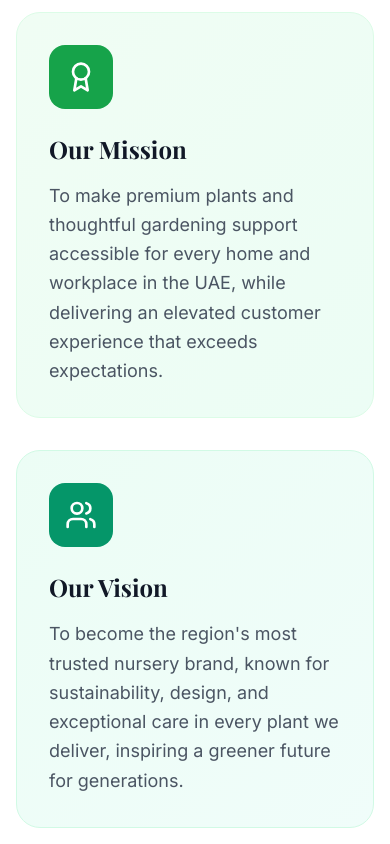
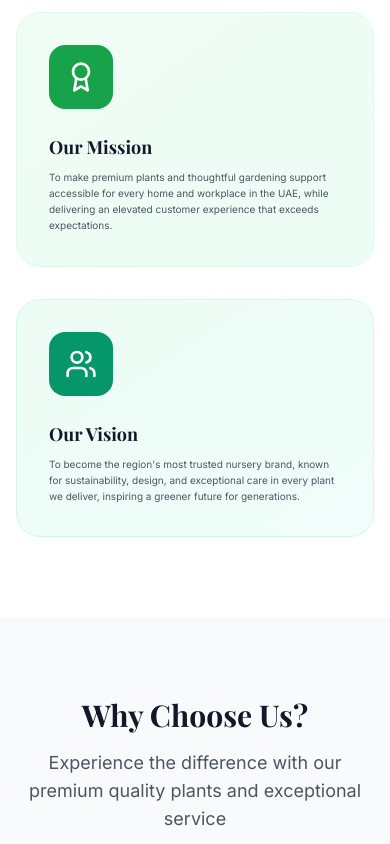
Before and after one commit to mrumarfarooqafridi/evergreenplant, a Next.js app in the folder client/: page /about in a window 390 px wide. Shown: the part 1740-2584 px from the top of the page. Built offline with nearby package versions, Linux system fonts and the light colour scheme.

Commit message:
Small screen refinements: smaller hero section, adjusted about page text sizes (lg headings, xs text on mobile)

```diff
--- a/client/app/about/page.js
+++ b/client/app/about/page.js
@@ -238,10 +238,10 @@ export default function About() {
                 <div className="w-16 h-16 bg-green-600 rounded-2xl flex items-center justify-center mb-6">
                   <Award className="w-8 h-8 text-white" />
                 </div>
-                <h3 className="text-2xl md:text-3xl font-bold text-gray-900 mb-4">
+                <h3 className="text-lg sm:text-2xl md:text-3xl font-bold text-gray-900 mb-2 sm:mb-4">
                   Our Mission
                 </h3>
-                <p className="text-gray-600 text-lg leading-relaxed">
+                <p className="text-gray-600 text-[10px] sm:text-lg leading-relaxed">
                   To make premium plants and thoughtful gardening support
                   accessible for every home and workplace in the UAE, while
                   delivering an elevated customer experience that exceeds
@@ -259,10 +259,10 @@ export default function About() {
                 <div className="w-16 h-16 bg-emerald-600 rounded-2xl flex items-center justify-center mb-6">
                   <Users className="w-8 h-8 text-white" />
                 </div>
-                <h3 className="text-2xl md:text-3xl font-bold text-gray-900 mb-4">
+                <h3 className="text-lg sm:text-2xl md:text-3xl font-bold text-gray-900 mb-2 sm:mb-4">
                   Our Vision
                 </h3>
-                <p className="text-gray-600 text-lg leading-relaxed">
+                <p className="text-gray-600 text-[10px] sm:text-lg leading-relaxed">
                   To become the region's most trusted nursery brand, known for
                   sustainability, design, and exceptional care in every plant we
                   deliver, inspiring a greener future for generations.
@@ -326,10 +326,10 @@ export default function About() {
             viewport={{ once: true }}
             className="max-w-4xl mx-auto text-center"
           >
-            <h2 className="text-3xl md:text-4xl lg:text-5xl font-bold text-white mb-6">
+            <h2 className="text-lg sm:text-3xl md:text-4xl lg:text-5xl font-bold text-white mb-3 sm:mb-6">
               Ready to Transform Your Space?
             </h2>
-            <p className="text-green-100 text-lg md:text-xl mb-8 max-w-2xl mx-auto">
+            <p className="text-green-100 text-[10px] sm:text-lg md:text-xl mb-4 sm:mb-8 max-w-2xl mx-auto">
               Join thousands of satisfied customers who have brought nature into
               their homes with Evergreen Nursery
             </p>
--- a/client/components/Hero.js
+++ b/client/components/Hero.js
@@ -70,7 +70,7 @@ export default function Hero() {
             transition={{ duration: 0.8, delay: 0.3 }}
             className="mb-12"
           >
-            <blockquote className="text-lg md:text-xl italic font-light max-w-2xl mx-auto leading-relaxed">
+            <blockquote className="text-xs sm:text-sm md:text-lg lg:text-xl italic font-light max-w-2xl mx-auto leading-relaxed">
               &ldquo;The clearest way into the Universe is through a forest
               wilderness.&rdquo;
               <br />
@@ -88,16 +88,16 @@ export default function Hero() {
           >
             <Link
               href="/products"
-              className="btn-primary bg-white text-green-600 hover:bg-gray-100 px-8 py-4 text-lg font-semibold shadow-2xl transform hover:scale-105 transition-all duration-300"
+              className="btn-primary bg-white text-green-600 hover:bg-gray-100 px-4 sm:px-6 md:px-8 py-2 sm:py-3 md:py-4 text-xs sm:text-sm md:text-lg font-semibold shadow-2xl transform hover:scale-105 transition-all duration-300"
             >
-              <FaSeedling className="inline mr-2" />
+              <FaSeedling className="inline mr-1 sm:mr-2" />
               Shop Plants
             </Link>
             <Link
               href="/about"
-              className="btn-outline border-2 border-white text-white hover:bg-white hover:text-green-600 px-8 py-4 text-lg font-semibold shadow-xl transform hover:scale-105 transition-all duration-300"
+              className="btn-outline border-2 border-white text-white hover:bg-white hover:text-green-600 px-4 sm:px-6 md:px-8 py-2 sm:py-3 md:py-4 text-xs sm:text-sm md:text-lg font-semibold shadow-xl transform hover:scale-105 transition-all duration-300"
             >
-              <FaLeaf className="inline mr-2" />
+              <FaLeaf className="inline mr-1 sm:mr-2" />
               Learn More
             </Link>
           </motion.div>
```
